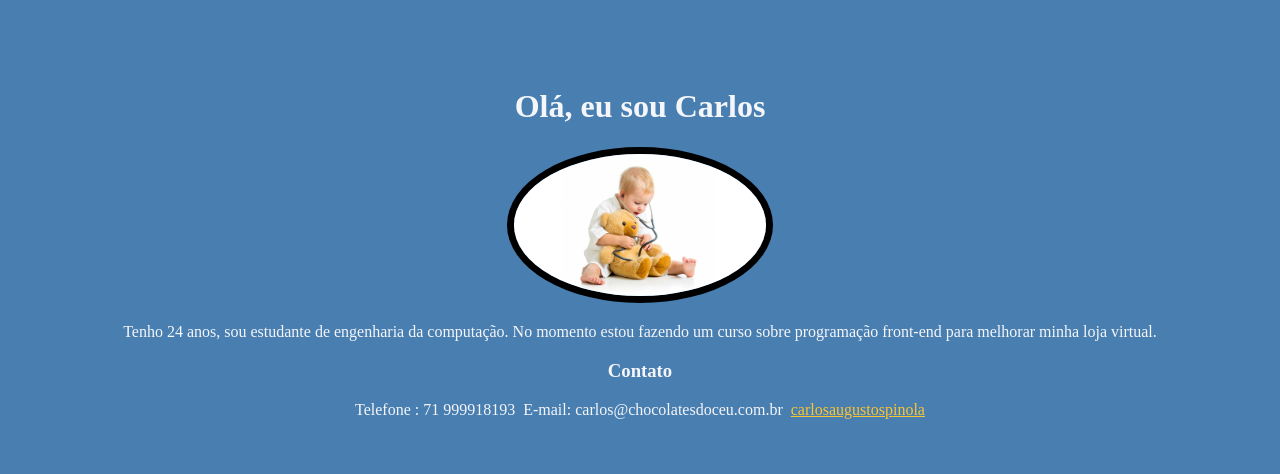
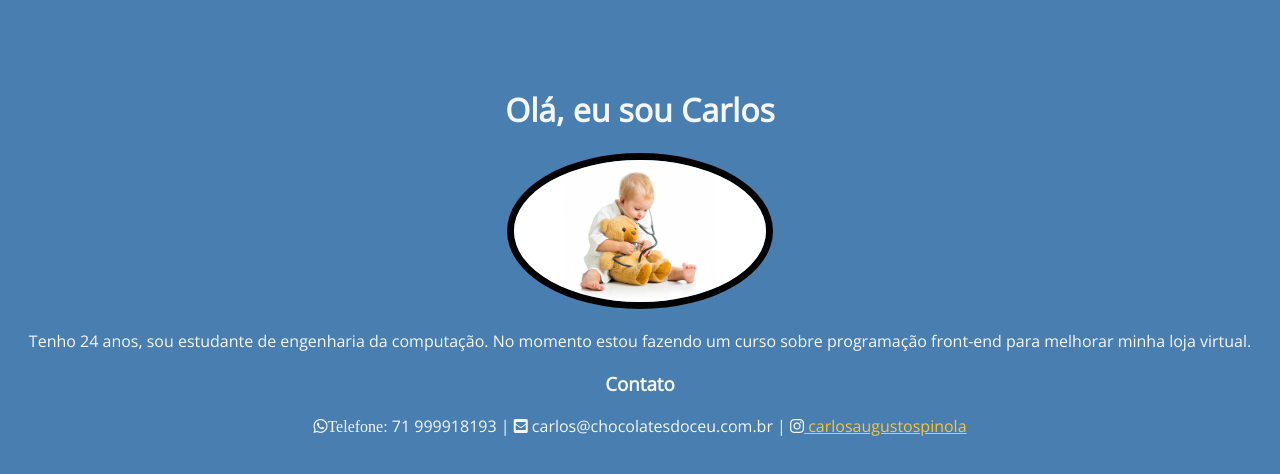
Before and after one commit to carlos645/me, a plain HTML site: page index.html in a window 1280 px wide. Drawn offline with nearby package versions, Linux system fonts and the light colour scheme.

Commit message:
versão com fonte adicionada

```diff
--- a/index.html
+++ b/index.html
@@ -7,6 +7,8 @@
     <meta name="description" content="Primeira atividade do curso de desenvolvimento web">
     <title>Carlos</title>
     <link rel="stylesheet" href="style.css">
+    <link rel="stylesheet" href="https://use.fontawesome.com/releases/v5.7.2/css/all.css" integrity="sha384-fnmOCqbTlWIlj8LyTjo7mOUStjsKC4pOpQbqyi7RrhN7udi9RwhKkMHpvLbHG9Sr" crossorigin="anonymous">
+    <link href="https://fonts.googleapis.com/css?family=Open+Sans" rel="stylesheet">
 </head>
 <body>
     <header class="intro">
@@ -15,11 +17,11 @@
       <p>Tenho 24 anos, sou estudante de engenharia da computação. No momento estou fazendo um curso sobre programação front-end para melhorar minha loja virtual.</p>
         <h3>Contato</h3>
       <ul class="lista-linha">
-        <li>Telefone : 71  999918193</li>
-        <li></li>
-        <li>E-mail: carlos@chocolatesdoceu.com.br</li>
-        <li></li>
-        <li><a target="_blank" href="https://www.instagram.com/chocolatesdoceu_/"> carlosaugustospinola</a> </li>
+        <li><i class="fab fa-whatsapp">Telefone:</i>  71  999918193</li>
+        <li>|</li>
+        <li><i class="fas fa-envelope-square"></i> carlos@chocolatesdoceu.com.br </li>
+        <li>|</li>
+        <li><i class="fab fa-instagram"></i><a target="_blank" href="https://www.instagram.com/chocolatesdoceu_/"> carlosaugustospinola</a> </li>
 
 
       </ul>
--- a/style.css
+++ b/style.css
@@ -2,6 +2,7 @@
     color: #f5f6fa;
     text-align: center;
     margin-top: 7%;
+    font-family: 'Open Sans', sans-serif;
 }
 
 body{
@@ -23,3 +24,6 @@ a{
 .lista-linha li{
     display: inline-block;
 }
+.espaco-icone{
+    margin-left: 5%;
+}
```
